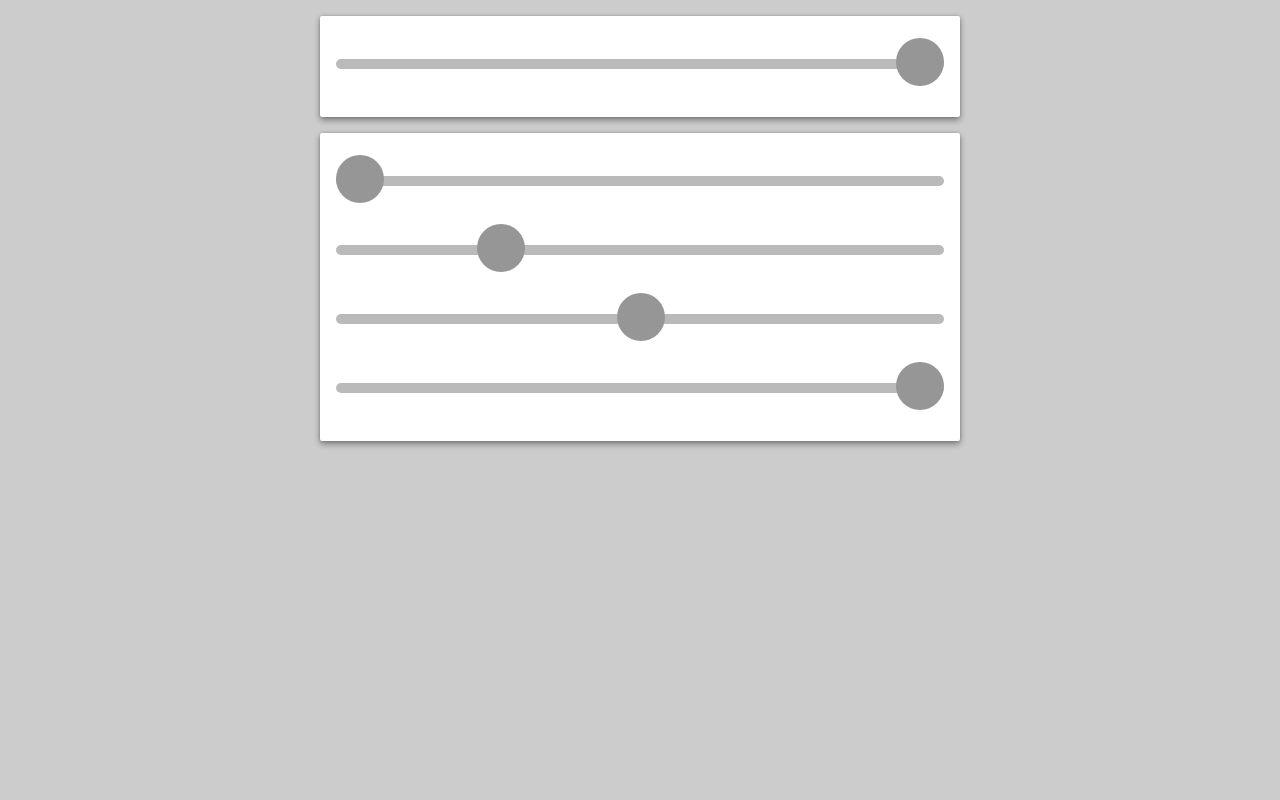
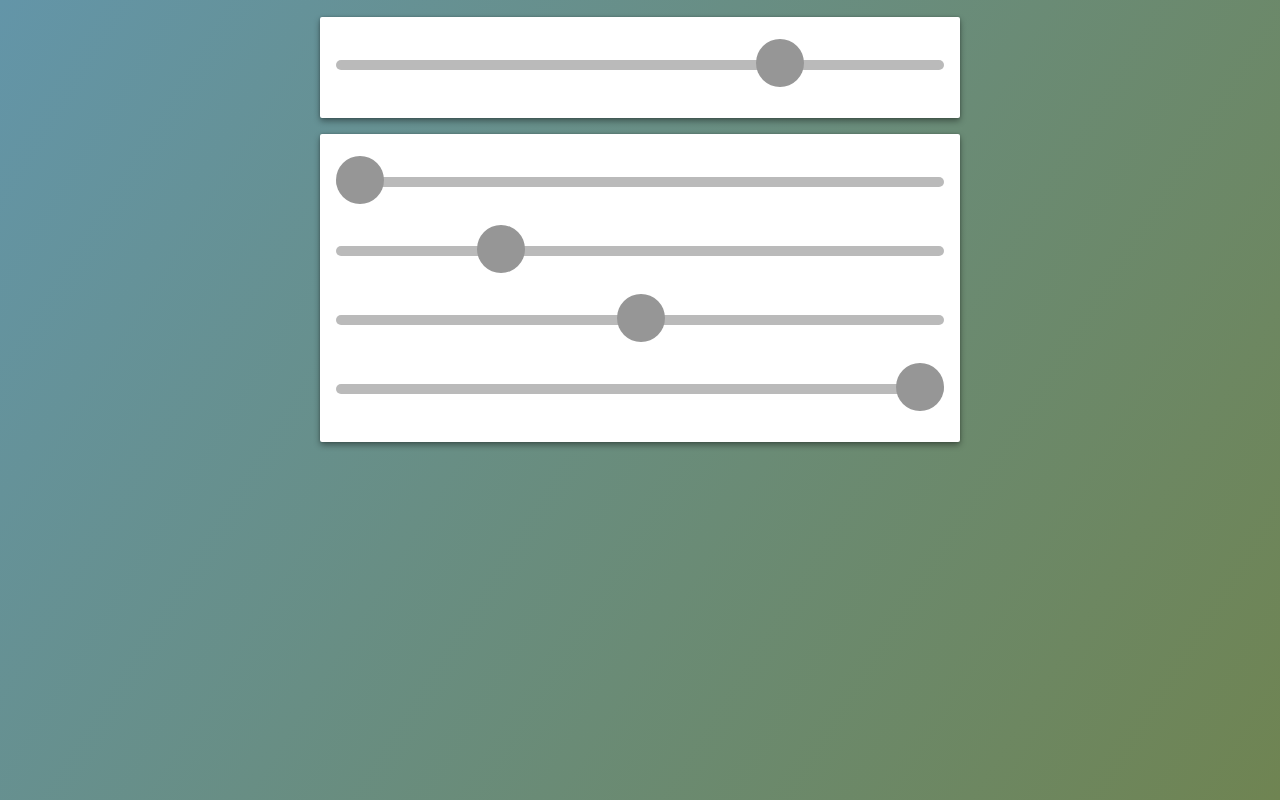
Before and after one commit to Javanight/Lumen, a plain HTML site: page data/index.html in a window 1280 px wide. Drawn offline with Linux system fonts and the light colour scheme.

Commit message:
- Modification du fond (utilisation d'un dégradé)
- Modification de la valeur par défault de la lumière.
- Mise à jour du git ignore

```diff
--- a/data/index.html
+++ b/data/index.html
@@ -18,7 +18,7 @@
 
   <body>
     <div class='card'>
-      <input id="daytime" class='slider slider--daytime'   type='range' value='1000' max='1000' min='0' step='1' disabled>
+      <input id="daytime" class='slider slider--daytime'   type='range' value='750' max='1000' min='0' step='1' disabled>
     </div>
     <div class='card'>
       <input id="color-red"   class='slider slider--red'     type='range' value='0' max='255' min='0' step='1' disabled>
--- a/data/style.css
+++ b/data/style.css
@@ -1,7 +1,14 @@
+html, body { height: 100%; }
+
 body {
-  background: #ccc;
+  background: #6395a8;
+  background: -webkit-linear-gradient(top left, #6395a8, #6f8452);
+  background: -moz-linear-gradient(top left, #41b3ce, #cef575);
+  background-attachment: fixed;
   color: #333;
   margin: 0;
+  padding: 1px;
+  box-sizing: border-box;
 }
 
 
```
Also changed, not shown: 2 other files.
